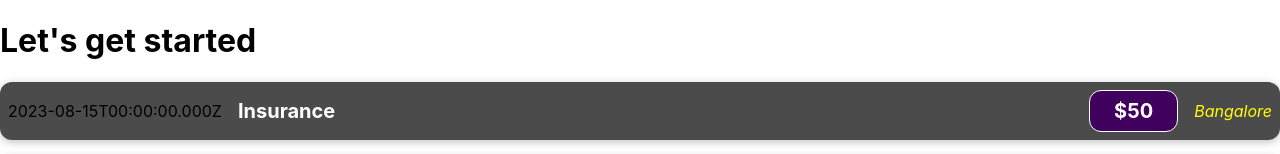
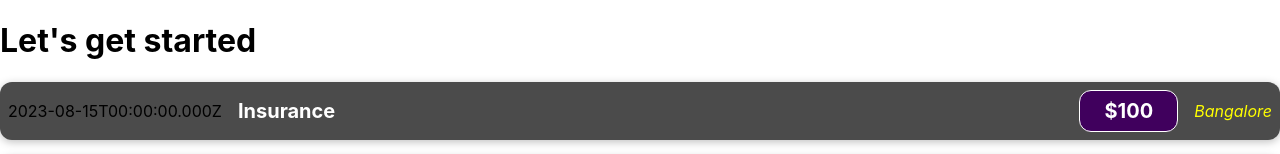
Before and after one commit to dasushan/expense-tracker, a React (Create React App) app: page / in a window 1280 px wide. Shown: the top 154 px of the page. Built offline with nearby package versions, Linux system fonts and the light colour scheme.

Commit message:
created reusable components

```diff
--- a/src/App.js
+++ b/src/App.js
@@ -1,33 +1,48 @@
 import ExpenseItem from './components/ExpenseItem';
 function App() {
+  const expenses = [
+    {
+      id: '1',
+      date: new Date(2023, 7, 15),
+      title: 'Insurance',
+      price: 100,
+      location: 'Bangalore',
+    },
+    {
+      id: '2',
+      date: new Date(2023, 3, 25),
+      title: 'Book',
+      price: 20,
+      location: 'Delhi',
+    },
+    {
+      id: '3',
+      date: new Date(2023, 10, 11),
+      title: 'Pen',
+      price: 5,
+      location: 'Hyderabad',
+    },
+    {
+      id: '4',
+      date: new Date(2023, 1, 14),
+      title: 'Laptop',
+      price: 200,
+      location: 'Mumbai',
+    },
+  ];
   return (
     <div>
       <h1>Let's get started</h1>
-
-      <ExpenseItem
-      date={new Date(2023, 7, 15)}
-      title="Insurance"
-      price="50"
-      location="Bangalore"
-      ></ExpenseItem>
-      <ExpenseItem
-      date={new Date(2023, 3, 25)}
-      title="Book"
-      price="20"
-      location="Delhi"
-      ></ExpenseItem>
-      <ExpenseItem
-      date={new Date(2023, 10, 11)}
-      title="Pen"
-      price="5"
-      location="Hyderabad"
-      ></ExpenseItem>
-      <ExpenseItem
-      date={new Date(2023, 1, 14)}
-      title="Laptop"
-      price="200"
-      location="Mumbai"
-      ></ExpenseItem>
+      {expenses.map((expense)=>{
+        return(
+          <ExpenseItem
+        key = {expense.id}
+        date = {expense.date}
+        title = {expense.title}
+        location = {expense.location}
+        price = {expense.price}/>
+        )
+      })}
     </div>
   );
 }
```
